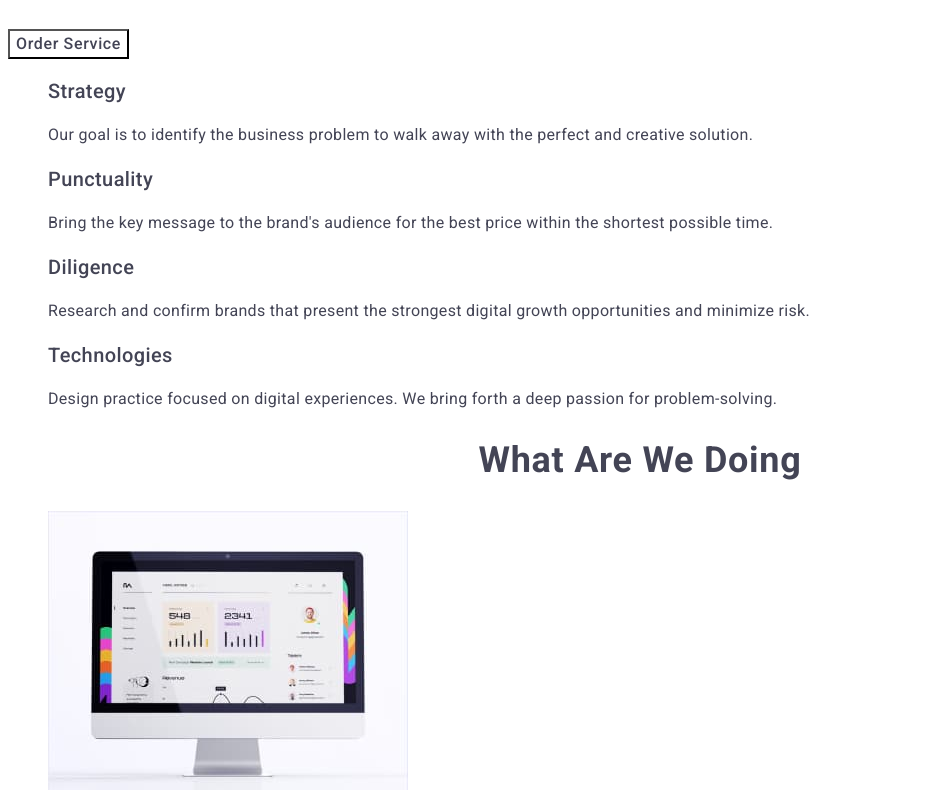
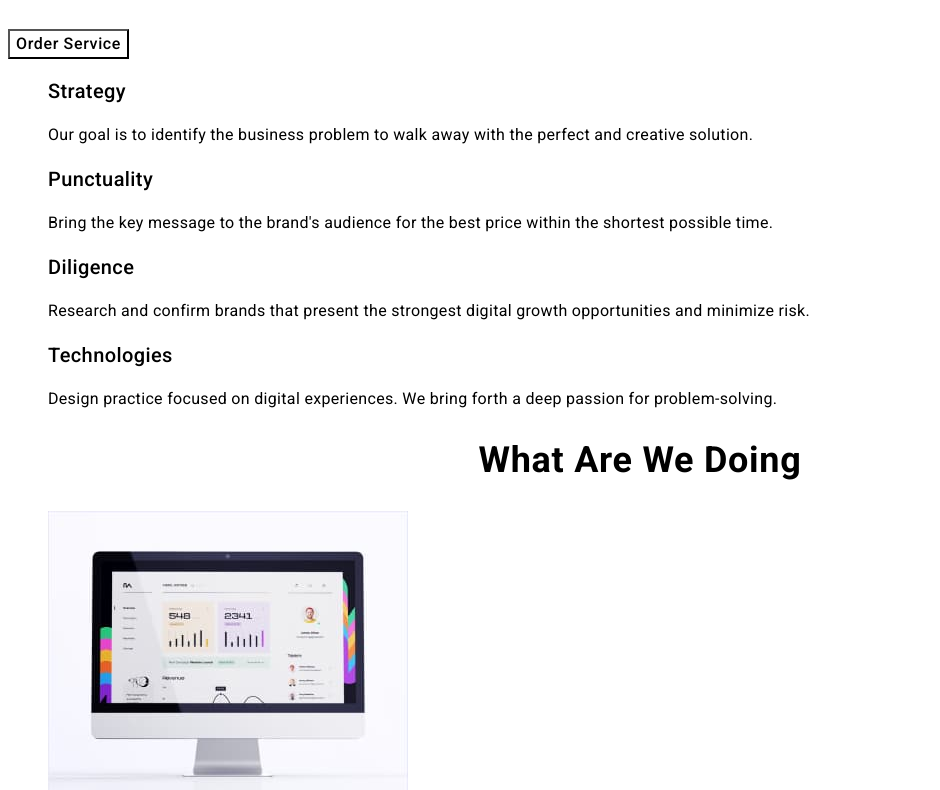
Before and after one commit to lera2342/goit-markup-hw-02, a plain HTML site: page index.html in a window 1280 px wide. Shown: the part 365-1155 px from the top of the page, without its empty margins (0-940 px from the left). Drawn offline with Linux system fonts and the light colour scheme.

Commit message:
Revert "twenty first commit"
This reverts commit 41a871155c08a1e9b588f87ee9a73f5458aa2d30.

```diff
--- a/css/styles.css
+++ b/css/styles.css
@@ -10,8 +10,8 @@
 
 body {
     font-family: Roboto, sans-serif;
-    color: #434455;
-    background-color: var(--main-background-color, white);
+    color: var(--main-text-color);
+    background-color: var(--main-background-color);
 }
 
 
```
